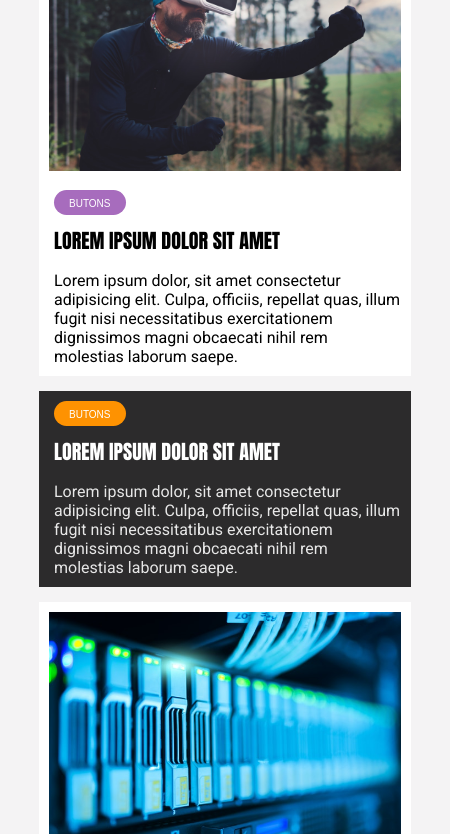
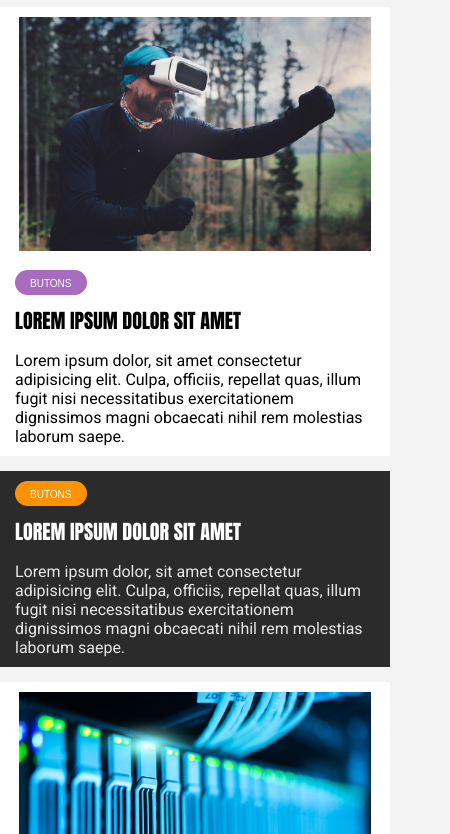
Before and after one commit to beyzanur-seyhan/responsive-news-website, a plain HTML site: page index.html in a window 390 px wide. Shown: the part 714-1548 px from the top of the page, 450 px wide, since content can reach past the window. Drawn offline with Linux system fonts and the light colour scheme.

Commit message:
file is updated

```diff
--- a/css/mobileStyle.css
+++ b/css/mobileStyle.css
@@ -169,7 +169,7 @@ font-weight: 100;
     margin-top: 5px;
     display: grid;
     grid-template-rows: 3% auto;
-    padding: 0 10vw;
+    padding: 0px;
 }
 
 #content>main>.main-header{
--- a/css/tabletStyle.css
+++ b/css/tabletStyle.css
@@ -1,6 +1,7 @@
+/********* Fonts Start *********/
 @import url('https://fonts.googleapis.com/css2?family=Roboto&display=swap');
-
 @import url('https://fonts.googleapis.com/css2?family=Anton&display=swap');
+/********* Fonts End *********/
 
 *{
     padding: 0;
```
